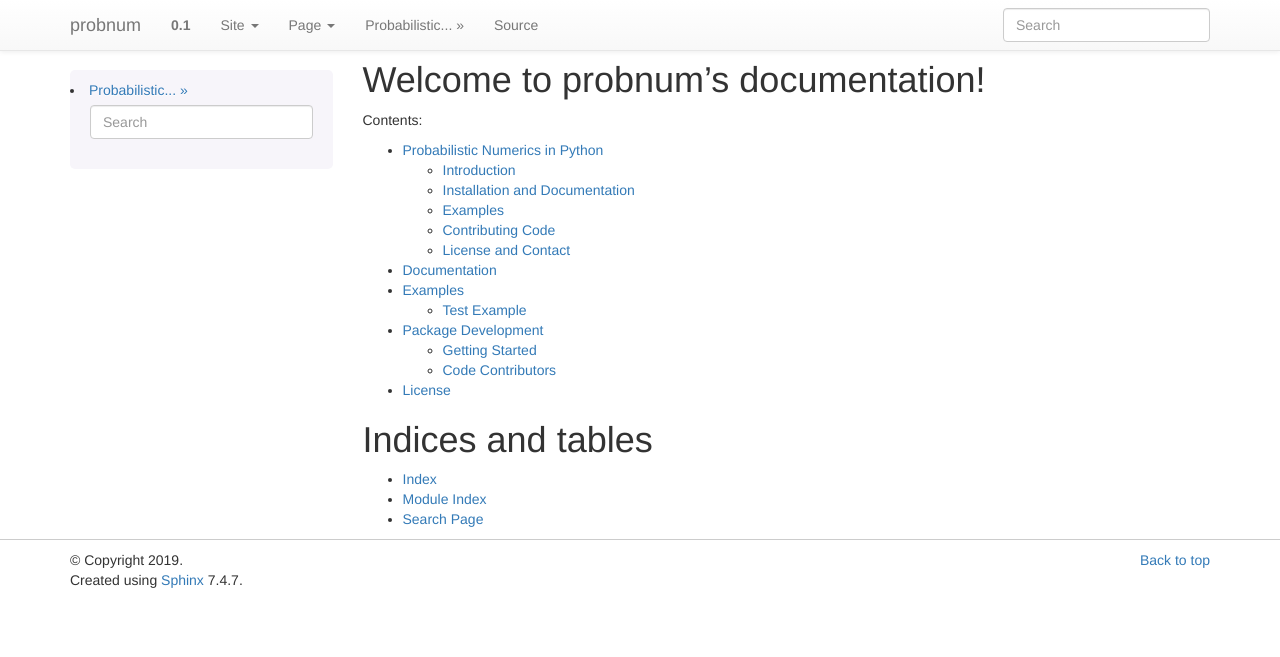
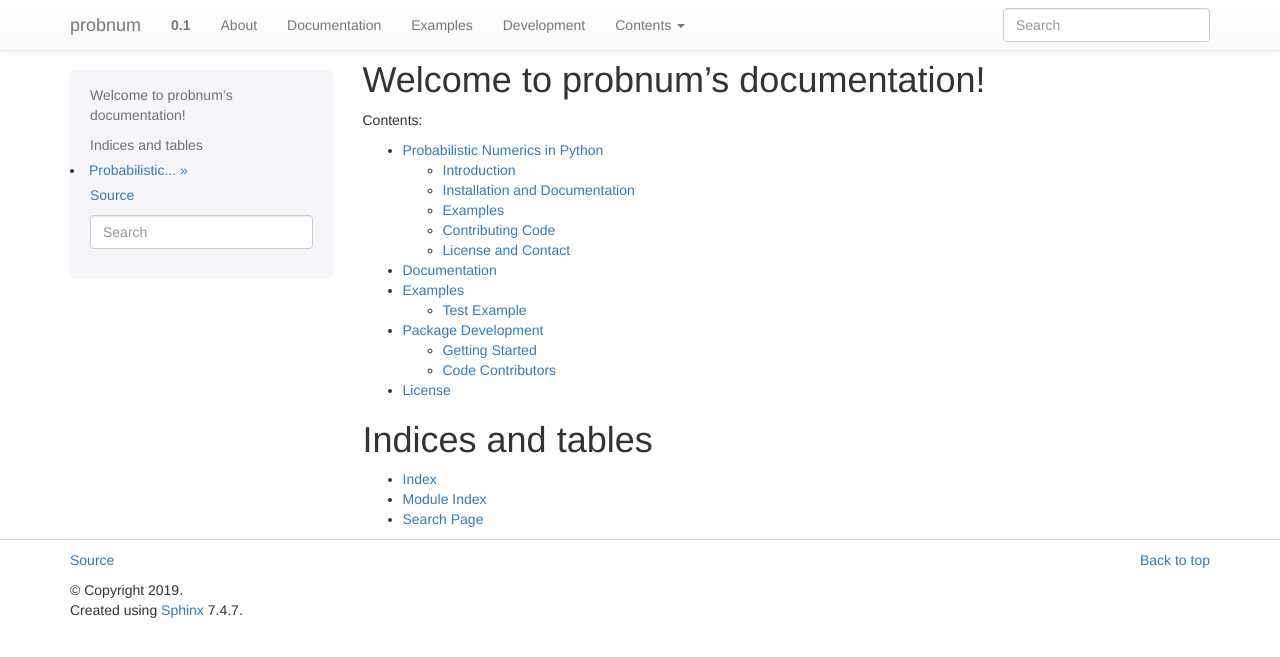
Before and after one commit to probabilistic-numerics/probnum, a Sphinx documentation site: the page built from docs/source/index.rst, in a window 1280 px wide. Shown: the top 657 px of the page. Built offline with Sphinx 7.4.7, drawn with Linux system fonts in a browser that asks for light colours.

Commit message:
added favicon

```diff
--- a/docs/source/conf.py
+++ b/docs/source/conf.py
@@ -103,30 +103,89 @@
 # a list of builtin themes.
 #
 html_theme = "bootstrap"
+
+# (Optional) Logo. Should be small enough to fit the navbar (ideally 24x24).
+# Path should be relative to the ``_static`` files directory.
+html_logo = "../../img/pn_logo24.png"
+
+# Theme options are theme-specific and customize the look and feel of a theme
+# further. For a list of options available for each theme, see the
+# documentation. For sphinx-bootstrap specific issues, see: https://github.com/ryan-roemer/sphinx-bootstrap-theme
+#
+html_theme_options = {
+    # Navigation bar title. (Default: ``project`` value)
+    'navbar_title': project,
+
+    # Tab name for entire site. (Default: "Site")
+    'navbar_site_name': "Contents",
+
+    # A list of tuples containing pages or urls to link to.
+    # Valid tuples should be in the following forms:
+    #    (name, page)                 # a link to a page
+    #    (name, "/aa/bb", 1)          # a link to an arbitrary relative url
+    #    (name, "http://example.com", True) # arbitrary absolute url
+    # Note the "1" or "True" value above as the third argument to indicate
+    # an arbitrary url.
+    'navbar_links': [
+        ("About", "intro"),
+        ("Documentation", "modules"),
+        ("Examples", "examples"),
+        ("Development", "contributing"),
+    ],
+
+    # Render the next and previous page links in navbar. (Default: true)
+    'navbar_sidebarrel': False,
+
+    # Render the current pages TOC in the navbar. (Default: true)
+    'navbar_pagenav': False,
+
+    # Tab name for the current pages TOC. (Default: "Page")
+    'navbar_pagenav_name': "Page",
+
+    # Global TOC depth for "site" navbar tab. (Default: 1)
+    # Switching to -1 shows all levels.
+    'globaltoc_depth': 2,
+
+    # Include hidden TOCs in Site navbar?
+    #
+    # Note: If this is "false", you cannot have mixed ``:hidden:`` and
+    # non-hidden ``toctree`` directives in the same page, or else the build
+    # will break.
+    #
+    # Values: "true" (default) or "false"
+    'globaltoc_includehidden': "true",
+
+    # HTML navbar class (Default: "navbar") to attach to <div> element.
+    # For black navbar, do "navbar navbar-inverse"
+    'navbar_class': "navbar",
+
+    # Fix navigation bar to top of page?
+    # Values: "true" (default) or "false"
+    'navbar_fixed_top': "true",
+
+    # Location of link to source.
+    # Options are "nav" (default), "footer" or anything else to exclude.
+    'source_link_position': "footer",
+}
+
+# Add any paths that contain custom themes here, relative to this directory.
+# ``get_html_theme_path`` returns a list, so you can concatenate with
+# any other theme directories you would like.
 html_theme_path = sphinx_bootstrap_theme.get_html_theme_path()
 
-# Theme options are theme-specific and customize the look and feel of a theme
-# further.  For a list of options available for each theme, see the
-# documentation.
-#
-# html_theme_options = {}
+# The name of an image file (within the static path) to use as favicon of the
+# docs.  This file should be a Windows icon file (.ico) being 16x16 or 32x32
+# pixels large.
+html_favicon = "../../img/pn_logo.ico"
 
 # Add any paths that contain custom static files (such as style sheets) here,
 # relative to this directory. They are copied after the builtin static files,
 # so a file named "default.css" will overwrite the builtin "default.css".
 html_static_path = []
 
-# Custom sidebar templates, must be a dictionary that maps document names
-# to template names.
-#
-# This is required for the alabaster theme
-# refs: http://alabaster.readthedocs.io/en/latest/installation.html#sidebars
-html_sidebars = {
-    '**': [
-        'relations.html',  # needs 'show_related': True theme option to display
-        'searchbox.html',
-    ]
-}
+# Custom sidebar templates, maps document names to template names.
+#html_sidebars = {}
+html_sidebars = {'sidebar': ['localtoc.html', 'sourcelink.html', 'searchbox.html']}
 
 # -- Options for HTMLHelp output ------------------------------------------
 
```
Also changed, not shown: CONTRIBUTING.md (+3 -2 lines), img/pn_logo.ico (added), img/pn_logo24.png (added).
